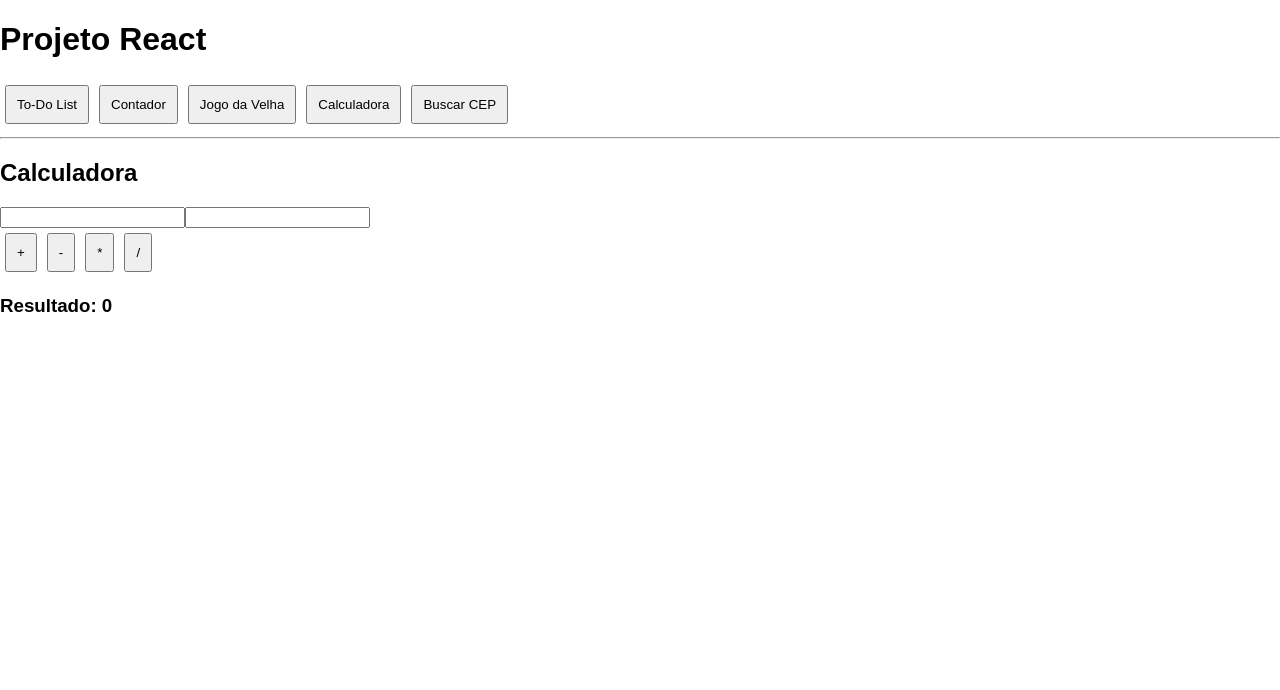
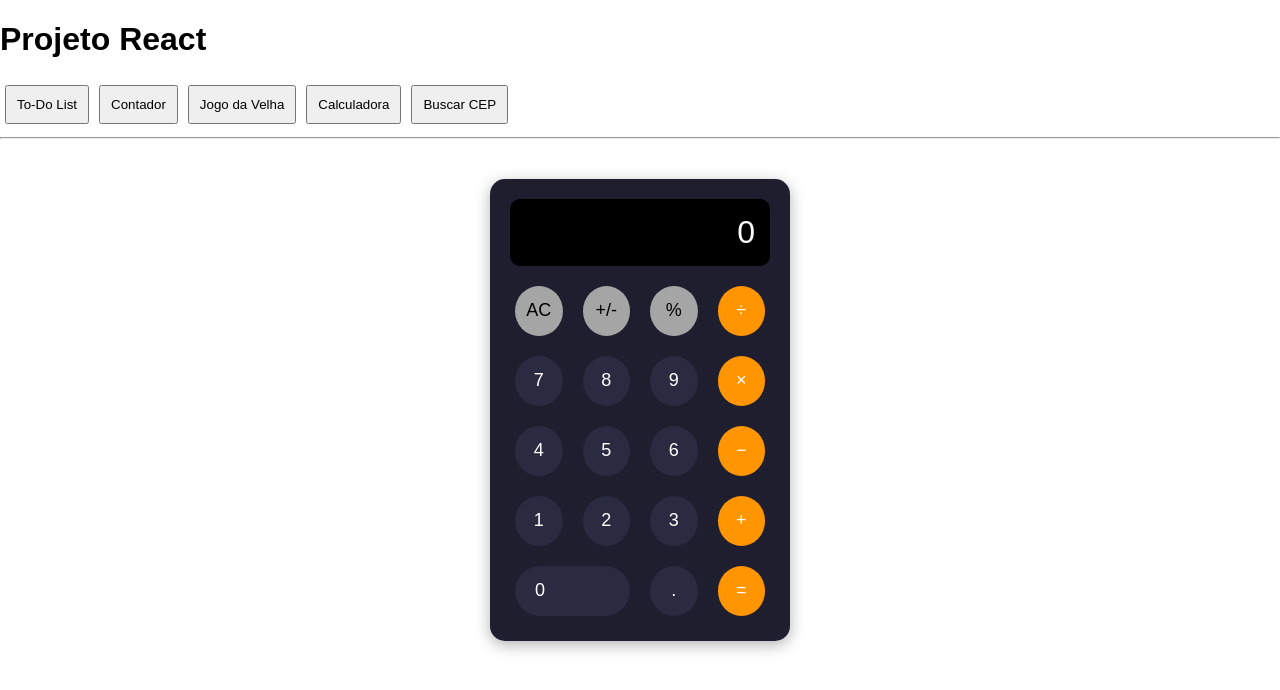
Before and after one commit to Akainor/atividade06, a React (Create React App) app: page / in a window 1280 px wide. Both pictures are taken after typing "Sample" into the empty fields and a click on the button "Calculadora". Shown: the top 690 px of the page. Built offline with nearby package versions, Linux system fonts and the light colour scheme.

Commit message:
0.4.0 - Calculadora Atualizada

```diff
--- a/src/App.css
+++ b/src/App.css
@@ -206,3 +206,63 @@ button {
   cursor: pointer;
   font-size: 16px;
 }
+
+/* ===== CALCULATOR ===== */
+
+.calc-container {
+  width: 260px;
+  margin: 40px auto;
+  background: #1e1e2f;
+  padding: 20px;
+  border-radius: 15px;
+  box-shadow: 0 4px 15px rgba(0,0,0,0.3);
+}
+
+.calc-display {
+  background: #000;
+  color: #fff;
+  font-size: 32px;
+  text-align: right;
+  padding: 15px;
+  border-radius: 10px;
+  margin-bottom: 15px;
+  overflow-x: auto;
+}
+
+.calc-grid {
+  display: grid;
+  grid-template-columns: repeat(4, 1fr);
+  gap: 10px;
+}
+
+.btn {
+  height: 50px;
+  font-size: 18px;
+  border: none;
+  border-radius: 50%;
+  background: #2a2a40;
+  color: white;
+  cursor: pointer;
+  transition: 0.2s;
+}
+
+.btn:hover {
+  background: #3c3c5a;
+}
+
+.orange {
+  background: #ff9500;
+  color: white;
+}
+
+.gray {
+  background: #a5a5a5;
+  color: black;
+}
+
+.zero {
+  grid-column: span 2;
+  border-radius: 25px;
+  text-align: left;
+  padding-left: 20px;
+}
--- a/src/components/Calculator.jsx
+++ b/src/components/Calculator.jsx
@@ -1,25 +1,70 @@
 import { useState } from "react";
+import "../App.css";
 
 export default function Calculator() {
-  const [num1, setNum1] = useState("");
-  const [num2, setNum2] = useState("");
-  const [result, setResult] = useState(0);
+  const [display, setDisplay] = useState("0");
+
+  function handleClick(value) {
+    if (display === "0") {
+      setDisplay(value);
+    } else {
+      setDisplay(display + value);
+    }
+  }
+
+  function clearDisplay() {
+    setDisplay("0");
+  }
+
+  function calculate() {
+    try {
+      // eslint-disable-next-line no-eval
+      const result = eval(display);
+      setDisplay(String(result));
+    } catch {
+      setDisplay("Erro");
+    }
+  }
+
+  function toggleSign() {
+    if (display !== "0") {
+      setDisplay(String(Number(display) * -1));
+    }
+  }
+
+  function percentage() {
+    setDisplay(String(Number(display) / 100));
+  }
 
   return (
-    <div>
-      <h2>Calculadora</h2>
+    <div className="calc-container">
+      <div className="calc-display">{display}</div>
 
-      <input onChange={(e) => setNum1(Number(e.target.value))} />
-      <input onChange={(e) => setNum2(Number(e.target.value))} />
+      <div className="calc-grid">
+        <button className="btn gray" onClick={clearDisplay}>AC</button>
+        <button className="btn gray" onClick={toggleSign}>+/-</button>
+        <button className="btn gray" onClick={percentage}>%</button>
+        <button className="btn orange" onClick={() => handleClick("/")}>÷</button>
 
-      <div>
-        <button onClick={() => setResult(num1 + num2)}>+</button>
-        <button onClick={() => setResult(num1 - num2)}>-</button>
-        <button onClick={() => setResult(num1 * num2)}>*</button>
-        <button onClick={() => setResult(num1 / num2)}>/</button>
+        <button className="btn" onClick={() => handleClick("7")}>7</button>
+        <button className="btn" onClick={() => handleClick("8")}>8</button>
+        <button className="btn" onClick={() => handleClick("9")}>9</button>
+        <button className="btn orange" onClick={() => handleClick("*")}>×</button>
+
+        <button className="btn" onClick={() => handleClick("4")}>4</button>
+        <button className="btn" onClick={() => handleClick("5")}>5</button>
+        <button className="btn" onClick={() => handleClick("6")}>6</button>
+        <button className="btn orange" onClick={() => handleClick("-")}>−</button>
+
+        <button className="btn" onClick={() => handleClick("1")}>1</button>
+        <button className="btn" onClick={() => handleClick("2")}>2</button>
+        <button className="btn" onClick={() => handleClick("3")}>3</button>
+        <button className="btn orange" onClick={() => handleClick("+")}>+</button>
+
+        <button className="btn zero" onClick={() => handleClick("0")}>0</button>
+        <button className="btn" onClick={() => handleClick(".")}>.</button>
+        <button className="btn orange" onClick={calculate}>=</button>
       </div>
-
-      <h3>Resultado: {result}</h3>
     </div>
   );
 }
```
